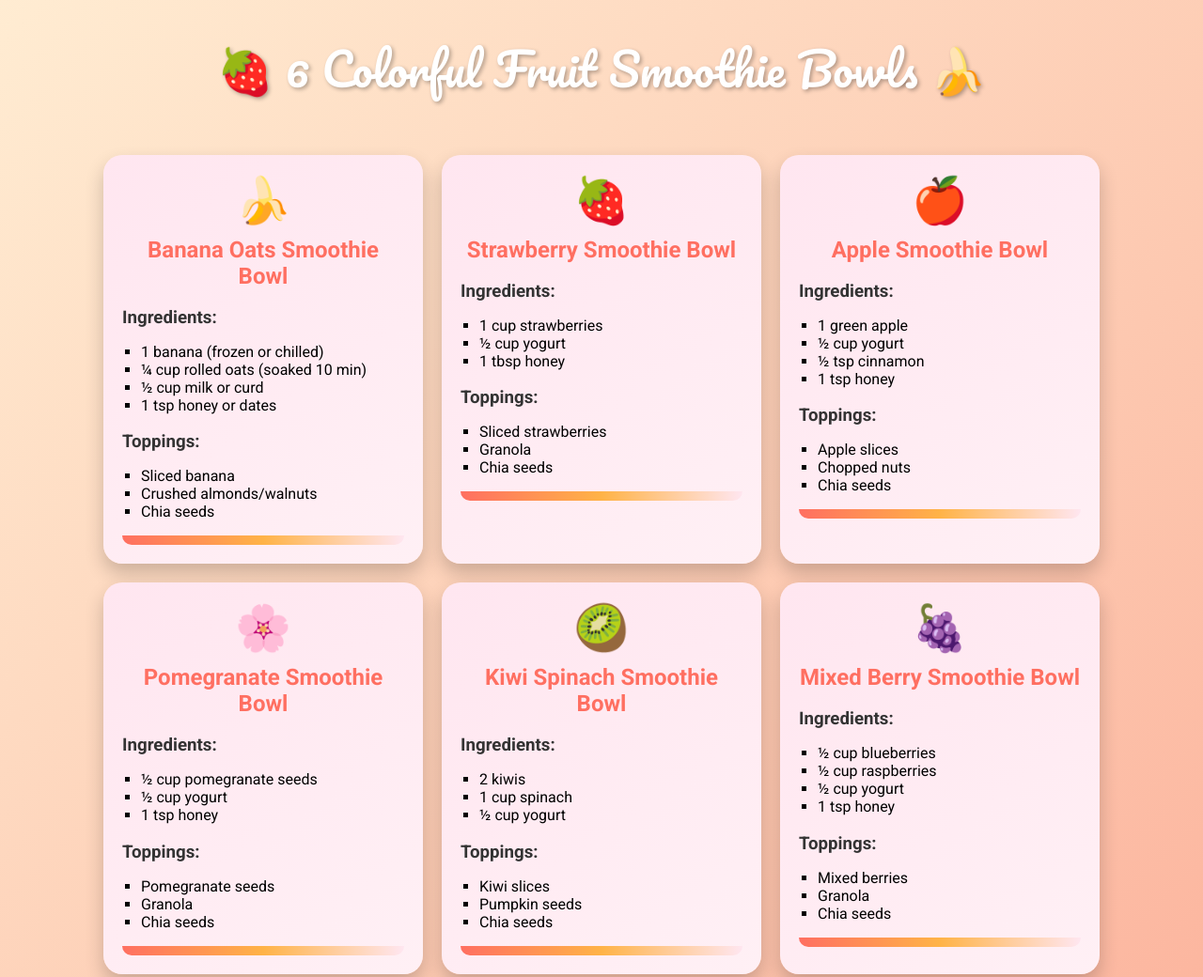
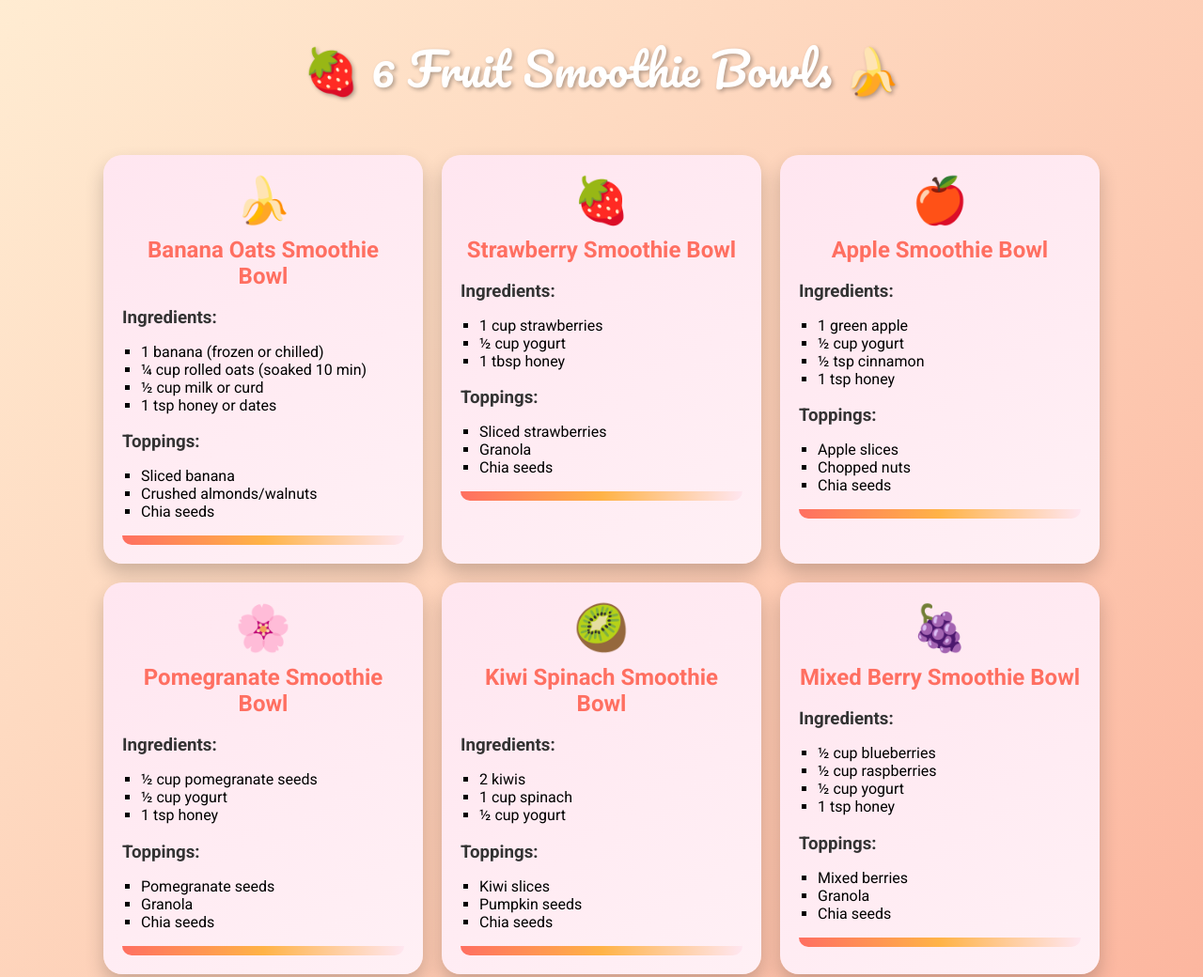
Before and after one commit to Aishwarya897/Fruit-Smoothie-Bowls, a plain HTML site: page index.html in a window 1280 px wide. Shown: the top 1040 px of the page at 94% size. Drawn offline with Linux system fonts and the light colour scheme.

Commit message:
Update index.html

```diff
--- a/index.html
+++ b/index.html
@@ -81,7 +81,7 @@
 </head>
 <body>
 
-<header>🍓 6 Colorful Fruit Smoothie Bowls 🍌</header>
+<header>🍓 6 Fruit Smoothie Bowls 🍌</header>
 
 <div class="container">
 
```
